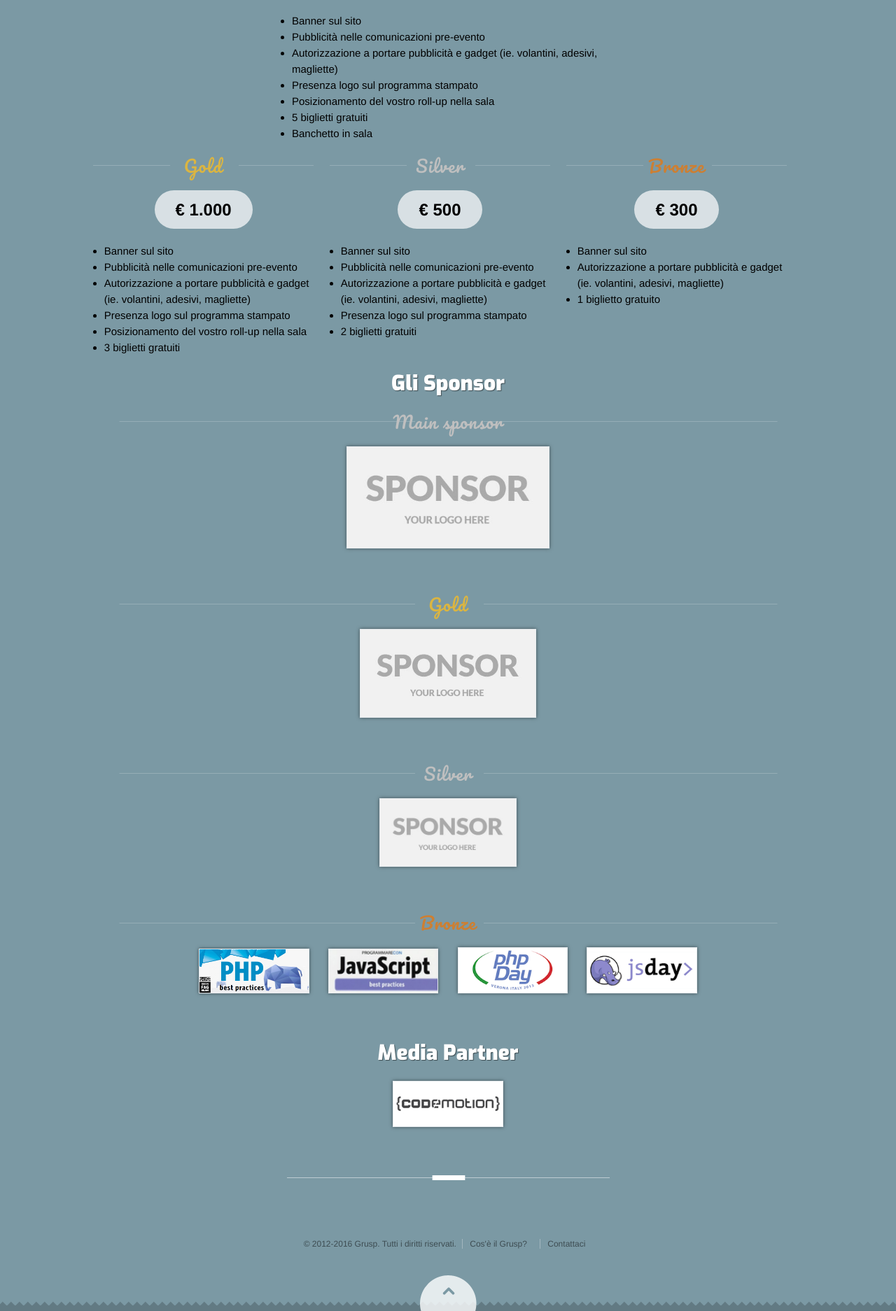
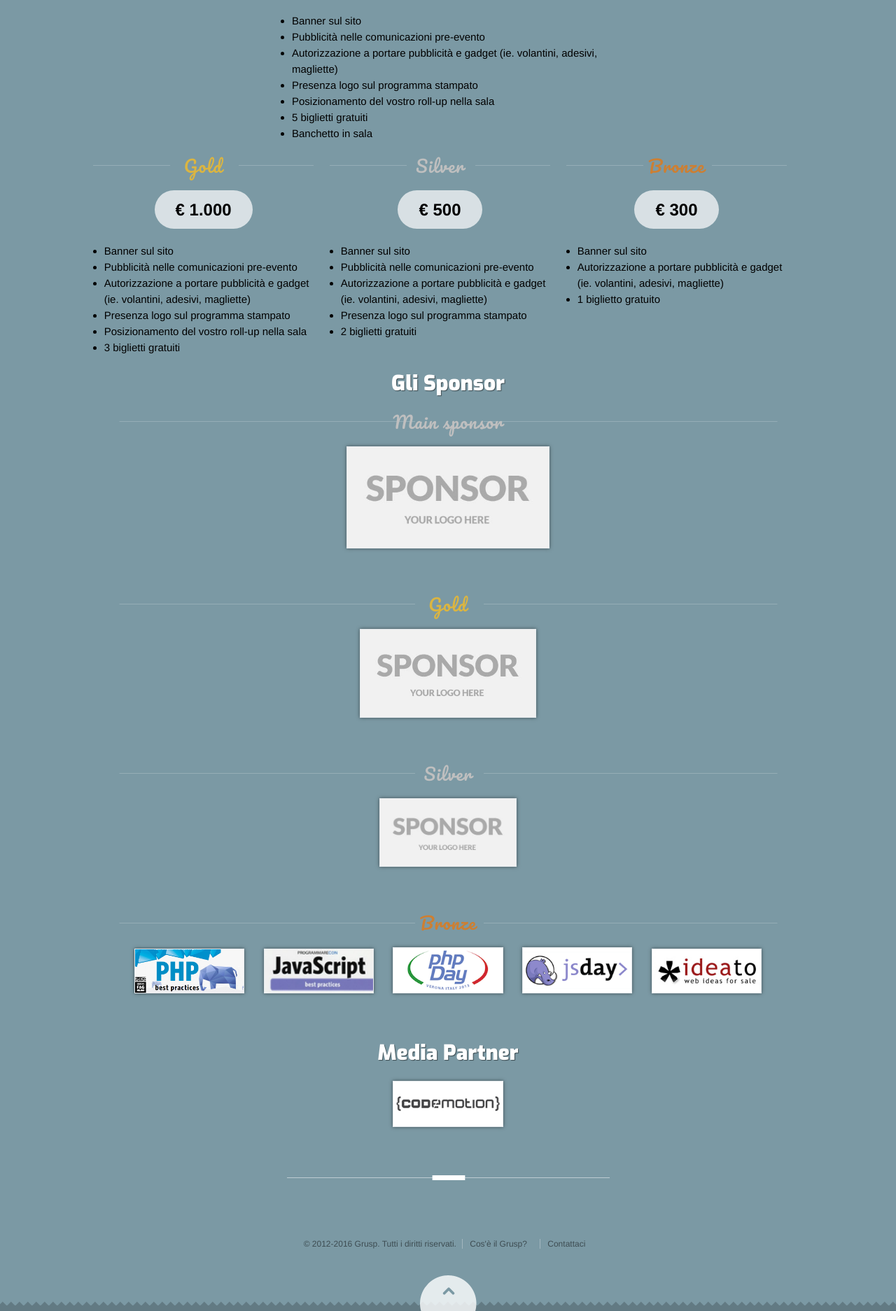
Before and after one commit to GrUSP/2016.symfonyday.it, a Jekyll site: the page built from index.html, in a window 1280 px wide. Shown: the part 2945-4819 px from the top of the page at 70% size. Built offline with Jekyll 4.4.1, drawn with Linux system fonts in a browser that asks for light colours; Markdown is read by kramdown in place of the engine named in the settings; comment, search, counter and statistics services are not loaded.

Commit message:
Update section-sponsors.html

```diff
--- a/_includes/section-sponsors.html
+++ b/_includes/section-sponsors.html
@@ -105,20 +105,28 @@
         <div class="bronze_supporter">
             <h4 class="bronze">Bronze</h4>
             <a class="banner" href="http://www.phpbestpractices.it" title="PHP best practices">
-                <img src="/img/s/s_phpbestpractices.png" alt="sponsor PHP best practices" height="120"/>
+                <img src="/img/s/s_phpbestpractices.png" alt="PHP best practices" height="120"/>
             </a>
 
             <a class="banner" href="http://www.jsbestpractices.it" title="PHP best practices">
-                <img src="/img/s/s_jsbestpractices.png" alt="sponsor Js best practices" height="120"/>
+                <img src="/img/s/s_jsbestpractices.png" alt="Js best practices" height="120"/>
             </a>
 
             <a class="banner" href="http://www.phpday.it" title="phpday">
-                <img src="/img/s/s_phpday.png" alt="sponsor phpday"/>
+                <img src="/img/s/s_phpday.png" alt="phpday"/>
             </a>
 
             <a class="banner" href="http://www.jsday.it" title="jsday">
-                <img src="/img/s/s_jsday.png" alt="sponsor jsday"/>
+                <img src="/img/s/s_jsday.png" alt="jsday"/>
             </a>
+
+
+            <a class="banner" href="http://www.ideato.it" title="Ideato">
+                <img src="/img/s/s_ideato.png" alt="ideato" class="img-responsive"/>
+            </a>
+
+
+
             <div class="clear"></div>
         </div>
 
```
